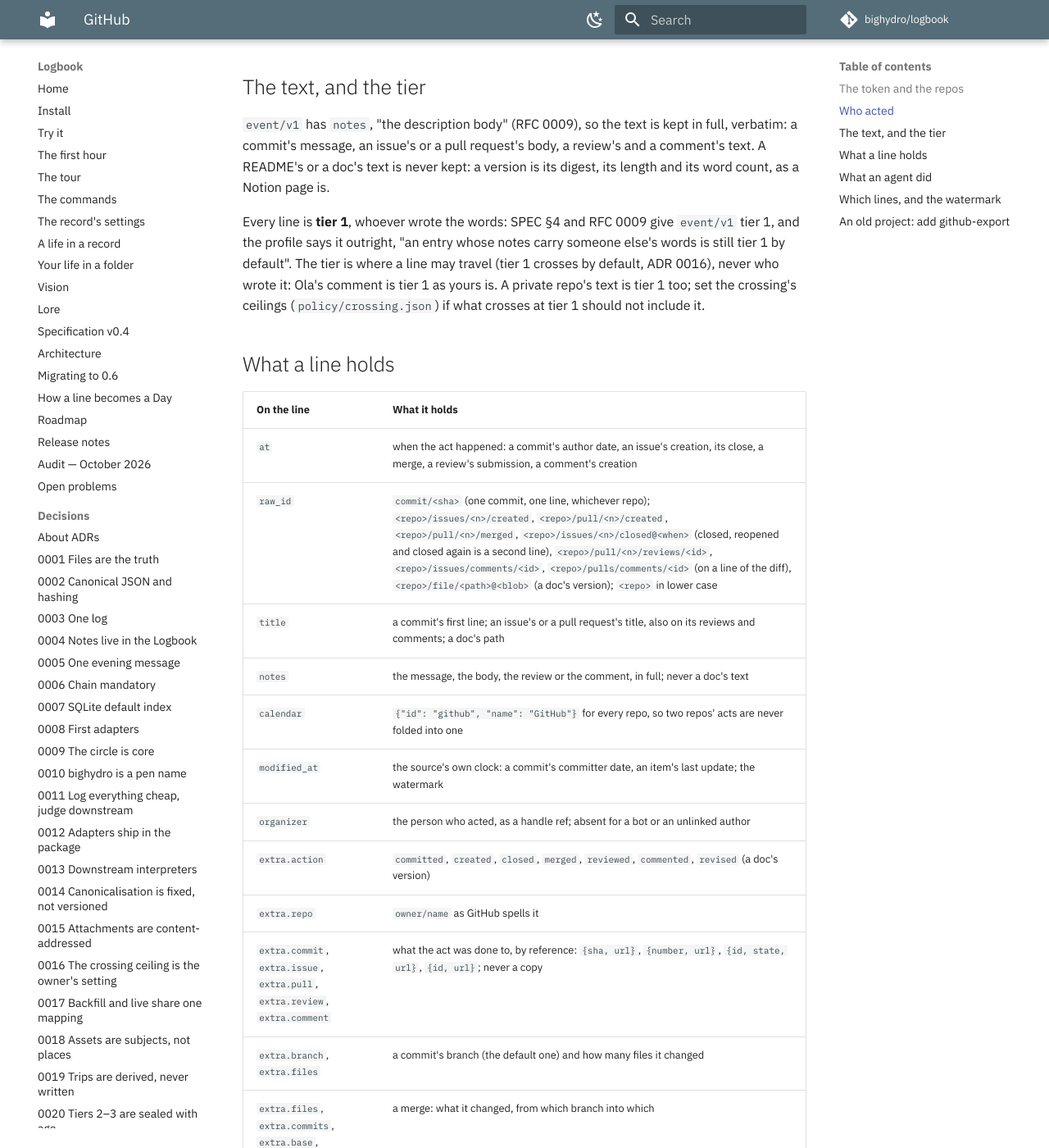
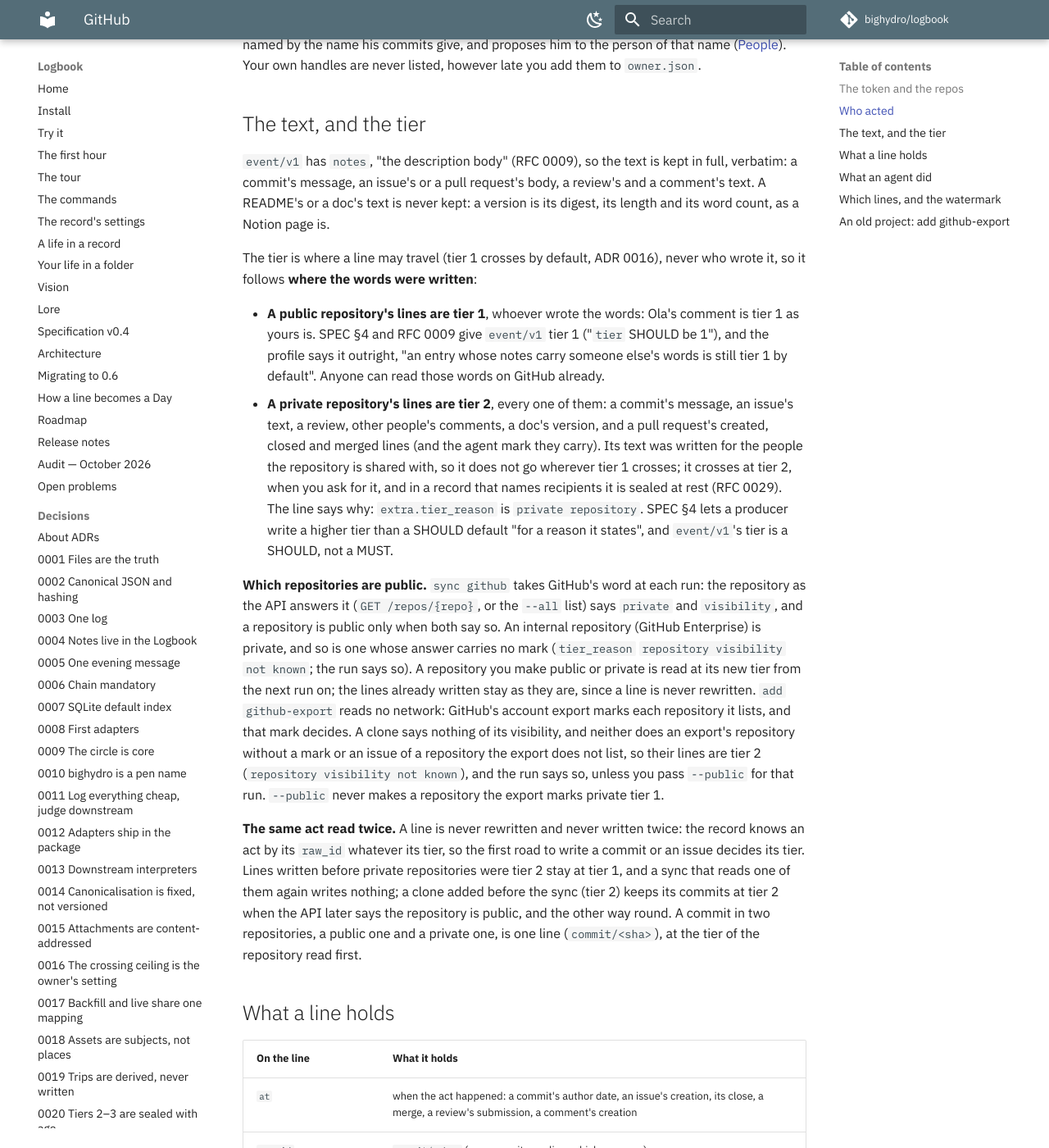
Before and after one commit to bighydro/logbook, an MkDocs documentation site: the page built from docs/adapters/github.md, in a window 1280 px wide and 1400 px high, scrolled down 1432 px. Shown: the whole window at 82% size. Built offline with MkDocs 1.6.1 and Material for MkDocs 9.7.7, drawn with Linux system fonts in a browser that asks for light colours; comment, search, counter and statistics services are not loaded; some of the changed text lies outside the part shown.

Commit message:
docs: GitHub — a private repository's lines are tier 2, and why
docs/adapters/github.md's tier section says the tier follows where the
words were written: a public repository's lines tier 1 (RFC 0009's
SHOULD), a private one's tier 2 with `extra.tier_reason` (SPEC §4, a
higher tier for a reason the producer states); which repositories are
public, live and from an export; a clone tier 2 unless `--public`; and
how the same act read twice keeps the tier it was first written at. The
tour and the commands table say the same in a clause; one changelog
fragment under Changed.

Co-Authored-By: Claude Opus 5.5 <noreply@anthropic.com>
Claude-Session: https://claude.ai/code/session_011DGUa6vDfRjg4SKscGSAv9
Signed-off-by: bighydro <122497530+bighydro@users.noreply.github.com>

````diff
--- a/docs/adapters/github.md
+++ b/docs/adapters/github.md
@@ -6,7 +6,7 @@ read-only; `logbook add github-export` reads an old project's clone, or the acco
 makes, and adds what the API cannot give back: each version of a README or a doc, so the ideas an old
 project wrote down have a first-said date. Both write the same line for the same act, so a commit (by
 its hash) and an issue (by its number) read both ways are one line. Every line is `event/v1`
-(RFC 0009), tier 1.
+(RFC 0009): tier 1 from a public repository, tier 2 from a private one ([below](#the-text-and-the-tier)).
 
 ```bash
 export LOGBOOK_GITHUB_TOKEN=github_pat_...                  # a fine-grained token, read-only: a password
@@ -15,6 +15,7 @@ logbook sync github --dry-run                               # count, write nothi
 logbook sync github                                         # then four times a day with the schedule
 logbook sync github --since 2026-01-01T00:00:00Z            # every repo from then, once
 logbook add github-export ~/code/oldboat                    # an old project's clone: its commits and its docs
+logbook add github-export ~/code/sailplan --public          # a clone of a public repository: tier 1
 logbook add github-export ~/Downloads/github-export         # GitHub's account export, unpacked
 ```
 
@@ -62,11 +63,39 @@ listed, however late you add them to `owner.json`.
 commit's message, an issue's or a pull request's body, a review's and a comment's text. A README's or a
 doc's text is never kept: a version is its digest, its length and its word count, as a Notion page is.
 
-Every line is **tier 1**, whoever wrote the words: SPEC §4 and RFC 0009 give `event/v1` tier 1, and
-the profile says it outright, "an entry whose notes carry someone else's words is still tier 1 by
-default". The tier is where a line may travel (tier 1 crosses by default, ADR 0016), never who wrote it:
-Ola's comment is tier 1 as yours is. A private repo's text is tier 1 too; set the crossing's ceilings
-(`policy/crossing.json`) if what crosses at tier 1 should not include it.
+The tier is where a line may travel (tier 1 crosses by default, ADR 0016), never who wrote it, so it
+follows **where the words were written**:
+
+- **A public repository's lines are tier 1**, whoever wrote the words: Ola's comment is tier 1 as yours
+  is. SPEC §4 and RFC 0009 give `event/v1` tier 1 ("`tier` SHOULD be 1"), and the profile says it
+  outright, "an entry whose notes carry someone else's words is still tier 1 by default". Anyone can
+  read those words on GitHub already.
+- **A private repository's lines are tier 2**, every one of them: a commit's message, an issue's text,
+  a review, other people's comments, a doc's version, and a pull request's created, closed and merged
+  lines (and the agent mark they carry). Its text was written for the people the repository is shared
+  with, so it does not go wherever tier 1 crosses; it crosses at tier 2, when you ask for it, and in a
+  record that names recipients it is sealed at rest (RFC 0029). The line says why:
+  `extra.tier_reason` is `private repository`. SPEC §4 lets a producer write a higher tier than a
+  SHOULD default "for a reason it states", and `event/v1`'s tier is a SHOULD, not a MUST.
+
+**Which repositories are public.** `sync github` takes GitHub's word at each run: the repository as the
+API answers it (`GET /repos/{repo}`, or the `--all` list) says `private` and `visibility`, and a
+repository is public only when both say so. An internal repository (GitHub Enterprise) is private, and
+so is one whose answer carries no mark (`tier_reason` `repository visibility not known`; the run says
+so). A repository you make public or private is read at its new tier from the next run on; the lines
+already written stay as they are, since a line is never rewritten. `add github-export` reads no
+network: GitHub's account export marks each repository it lists, and that mark decides. A clone says
+nothing of its visibility, and neither does an export's repository without a mark or an issue of a
+repository the export does not list, so their lines are tier 2 (`repository visibility not known`),
+and the run says so, unless you pass `--public` for that run. `--public` never makes a repository the
+export marks private tier 1.
+
+**The same act read twice.** A line is never rewritten and never written twice: the record knows an act
+by its `raw_id` whatever its tier, so the first road to write a commit or an issue decides its tier.
+Lines written before private repositories were tier 2 stay at tier 1, and a sync that reads one of
+them again writes nothing; a clone added before the sync (tier 2) keeps its commits at tier 2 when the
+API later says the repository is public, and the other way round. A commit in two repositories, a
+public one and a private one, is one line (`commit/<sha>`), at the tier of the repository read first.
 
 ## What a line holds
 
@@ -88,6 +117,7 @@ Ola's comment is tier 1 as yours is. A private repo's text is tier 1 too; set th
 | `extra.file`, `extra.content` | a doc's version: `{path, blob}`, and `{sha256, bytes, media_type, words, words_delta}` |
 | `extra.actor` | who acted: `login`, `id`, `type`, `name`, `role` |
 | `extra.agent` | `true` when the line's own text carries an agent session's marker (below) |
+| `extra.tier_reason` | on a tier 2 line, why: `private repository`, or `repository visibility not known` |
 
 ## What an agent did
 
@@ -140,10 +170,12 @@ GitHub nothing; `sync --all` and the schedule run it with no more configuration.
   unpacked): each repository's bare clone as above, under the name the export gives, and its issues,
   pull requests (who closed and who merged from its events), reviews and comments as the lines
   `sync github` writes for the same acts, read leniently: a row without what a line needs is skipped
-  and counted.
+  and counted. Each repository's mark in the export (`private`, `visibility`) sets the tier of all its
+  lines, as above.
 
 `--since` keeps the acts at or after it (a doc's earlier versions are still read, so an old version is
-never new); `--dry-run` counts. Git runs read-only (`rev-parse`, `symbolic-ref`, `config`, `log`,
+never new); `--dry-run` counts; `--public` says the clone, and any repository the export does not mark,
+is public, so its lines are tier 1 (a clone's lines are tier 2 without it). Git runs read-only (`rev-parse`, `symbolic-ref`, `config`, `log`,
 `cat-file`), never a shell and never fetching: no lazy fetch of a partial clone, no prompt, no
 fsmonitor. Adding the same clone again writes nothing, and `add` never says a clone can be deleted: it
 is your working copy. A folder that is none of these is one sentence, exit 2.
````
Also changed, not shown: changelog.d/github-private-repos-tier-2.md (added, +3 -0 lines), docs/commands.md (+1 -1 lines), docs/tour.md (+5 -4 lines).
